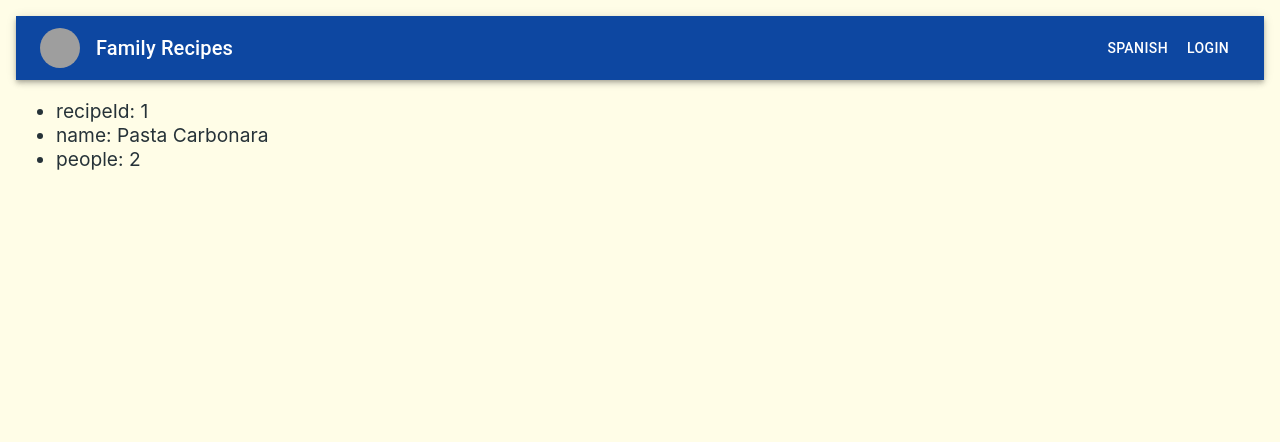
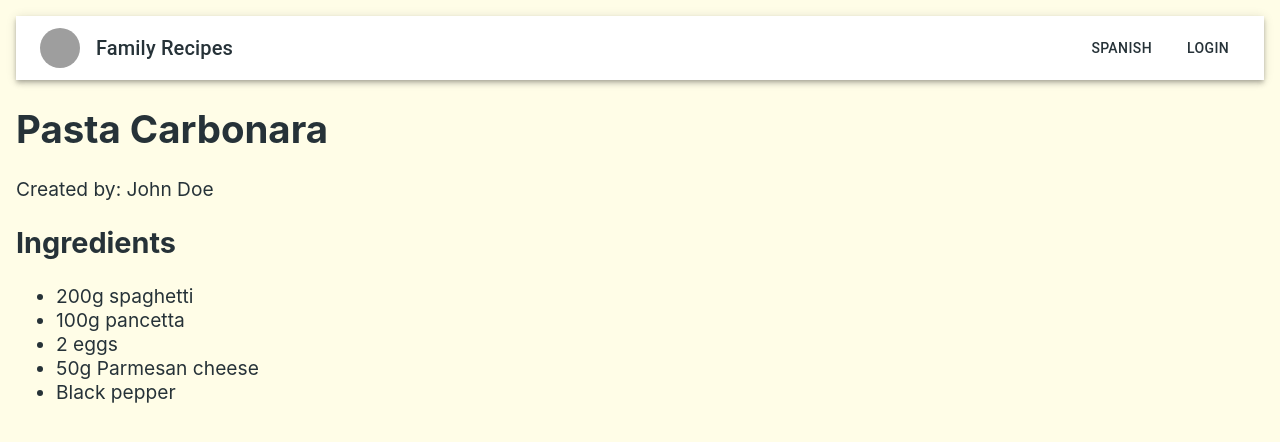
Before and after one commit to felisep/family-recipes, a React (Vite) app: page /recipe/1 in a window 1280 px wide. Shown: the top 442 px of the page. Built offline with nearby package versions, Linux system fonts and the light colour scheme; grey boxes are pictures that could not be loaded.

Commit message:
added logic for data flow to component

```diff
--- a/src/components/Header.tsx
+++ b/src/components/Header.tsx
@@ -7,6 +7,7 @@ import Typography from "@mui/material/Typography";
 import * as React from "react";
 import { Link } from "react-router-dom";
 import LoginModal from "./LoginModal";
+import TranslateBtn from "./Translator";
 
 interface HeaderProps {
 	onLanguageChange: (newLanguage: string) => void;
@@ -34,7 +35,7 @@ export default function ButtonAppBar({ onLanguageChange }: HeaderProps) {
 
 	return (
 		<Box sx={{ flexGrow: 1 }}>
-			<AppBar position="static" sx={{ backgroundColor: "#0D47A1" }}>
+			<AppBar position="static" sx={{ backgroundColor: "var(--color-card)" }}>
 				<Toolbar>
 					<Avatar alt="F" src="../assets/logo192.png" sx={{ mr: 2 }} />
 					<Typography
@@ -44,16 +45,14 @@ export default function ButtonAppBar({ onLanguageChange }: HeaderProps) {
 						sx={{
 							flexGrow: 1,
 							fontSize: isSmallScreen ? "1rem" : "1.25rem",
-							color: "inherit",
+							color: "var(--color-text)",
 							textDecoration: "none",
 						}}
 					>
 						{language === "en" ? "Family Recipes" : "Recetas Familiares"}
 					</Typography>
-					<Button color="inherit" onClick={toggleLanguage}>
-						{language === "en" ? "Spanish" : "Inglés"}
-					</Button>
-					<Button color="inherit" onClick={handleClickOpen}>
+						<TranslateBtn language={language} toggleLanguage={toggleLanguage} />
+					<Button onClick={handleClickOpen} sx={{ ml: 2, color: "var(--color-text)" }}>
 						Login
 					</Button>
 				</Toolbar>
--- /dev/null
+++ b/src/components/RecipeDetails/Ingredients.tsx
@@ -0,0 +1,14 @@
+const Ingredients = ({ ingredients }: { ingredients: string[] }) => {
+    return (
+        <div>
+            <h2>Ingredients</h2>
+            <ul>
+                {ingredients.map((ingredient, id) => (
+                    <li key={id.toString()}>{ingredient}</li>
+                ))}
+            </ul>
+        </div>
+    );
+}
+
+export default Ingredients;
--- /dev/null
+++ b/src/components/RecipeDetails/RecipeName.tsx
@@ -0,0 +1,10 @@
+const RecipeName = ({ name, creator }: { name: string, creator: string }) => {
+    return (
+        <div>
+            <h1>{name}</h1>
+            <p>Created by: {creator}</p>
+        </div>
+    );
+}
+
+export default RecipeName;
--- /dev/null
+++ b/src/components/Translator.tsx
@@ -0,0 +1,11 @@
+import Button from "@mui/material/Button";
+
+const TranslateBtn = ({ language, toggleLanguage }: { language: string; toggleLanguage: () => void }) => {
+    return (
+        <Button onClick={toggleLanguage} sx={{ color: "var(--color-text)" }}>
+            {language === "en" ? "Spanish" : "Inglés"}
+        </Button>
+    );
+};
+
+export default TranslateBtn;
--- a/src/data/newRecipes.ts
+++ b/src/data/newRecipes.ts
@@ -2,6 +2,7 @@ const RECIPES = [
 	{
 		id: "1",
 		name: "Pasta Carbonara",
+		creator: "John Doe",
 		description:
 			"A classic Italian pasta dish with eggs, cheese, pancetta, and black pepper.",
 		people: 2,
@@ -16,6 +17,7 @@ const RECIPES = [
 	{
 		id: "2",
 		name: "Chicken Tikka Masala",
+		creator: "Jane Smith",
 		description: "Tender pieces of chicken in a rich, creamy tomato sauce.",
 		people: 4,
 		ingredients: [
@@ -32,6 +34,7 @@ const RECIPES = [
 	{
 		id: "3",
 		name: "Caesar Salad",
+		creator: "Alice Johnson",
 		description:
 			"A refreshing salad with romaine lettuce, croutons, and Caesar dressing.",
 		people: 2,
--- a/src/index.css
+++ b/src/index.css
@@ -1,6 +1,6 @@
 :root {
 	--color-primary: #c62828;
-	--color-secondary: #fbc02d;
+	--color-secondary: #c99700;
 	--color-background: #fffde7;
 	--color-card: #ffffff;
 	--color-text: #263238;
--- a/src/pages/RecipeDetail/RecipeDetail.tsx
+++ b/src/pages/RecipeDetail/RecipeDetail.tsx
@@ -1,15 +1,25 @@
 import { useParams } from "react-router-dom";
 import RECIPES from "../../data/newRecipes";
+import Ingredients from "../../components/RecipeDetails/Ingredients";
+import RecipeName from "../../components/RecipeDetails/RecipeName";
+
 
 const RecipeDetail = () => {
-	const { id } = useParams();
-	const recipe = RECIPES.find((recipe) => recipe.id === id);
+	const { id: paramId } = useParams<{ id: string }>();
+	const recipeId = paramId;
+
+	if (!recipeId) {
+		return <div>Recipe ID not found</div>;
+	}
+
+	const recipe = RECIPES.find((recipe) => recipe.id === recipeId);
+	console.log("RecipeDetail: recipe", recipe?.id);
+	const ingredients = recipe?.ingredients || [];
 	return (
-		<ul>
-			<li>recipeId: {id}</li>
-			<li>name: {recipe?.name}</li>
-			<li>people: {recipe?.people}</li>
-		</ul>
+		<div>
+			<RecipeName name={recipe?.name || ""} creator={recipe?.creator || ""} />
+			<Ingredients ingredients={ingredients} />
+		</div>
 	);
 };
 
--- a/src/types/recipe.ts
+++ b/src/types/recipe.ts
@@ -1,8 +1,10 @@
 type Recipe = {
 	id: string;
 	name: string;
+	creator: string;
 	description: string;
 	people: number;
+	ingredients: string[];
 };
 
 type RecipesRowProps = {
```
Also changed, not shown: src/components/RecipeDetails/RecipeDetail.tsx (renamed from src/components/RecipeDetail.tsx).
